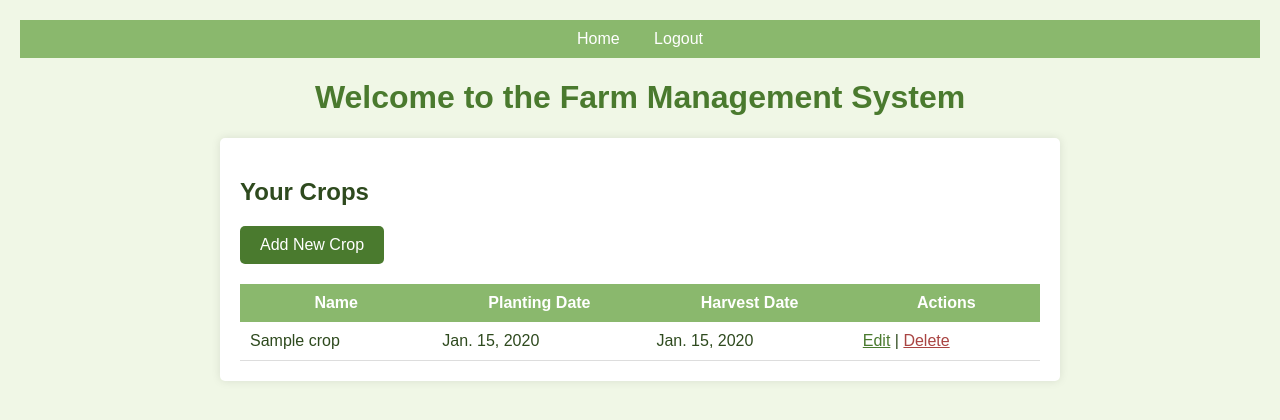
After one commit to namirayounus/FMSP, a Django app: page /crops/ in a window 1280 px wide. The commit adds this page. Shown: the top 420 px of the page. Run offline with Django 5.2, Linux system fonts and the light colour scheme; a user stored in the database is signed in; tables that the repository leaves empty hold one stand-in row (values such as "Sample post"); parts of the project's set-up code (start-up, migrations or seed data) failed here and were passed over.

Commit message:
Step 5: Add Crop model and CRUD functionality

```diff
--- a/farm/admin.py
+++ b/farm/admin.py
@@ -1,4 +1,5 @@
 from django.contrib import admin
-from .models import Task
+from .models import Task, Crop
 
 admin.site.register(Task)
+admin.site.register(Crop)
--- a/farm/models.py
+++ b/farm/models.py
@@ -10,3 +10,14 @@ class Task(models.Model):
 
     def __str__(self):
         return self.description
+
+class Crop(models.Model):
+    user = models.ForeignKey(User, on_delete=models.CASCADE)
+    name = models.CharField(max_length=100)
+    planting_date = models.DateField()
+    harvest_date = models.DateField()
+    notes = models.TextField(blank=True, null=True)
+    created_at = models.DateTimeField(auto_now_add=True)
+
+    def __str__(self):
+        return self.name
--- /dev/null
+++ b/farm/templates/farm/crop_list.html
@@ -0,0 +1,29 @@
+{% extends 'farm/base.html' %}
+
+{% block content %}
+    <h2>Your Crops</h2>
+    <a href="{% url 'farm:crop_create' %}" style="display: inline-block; background-color: #4a7a2e; color: white; padding: 10px 20px; border-radius: 5px; text-decoration: none; margin-bottom: 20px;">Add New Crop</a>
+    {% if crops %}
+        <table style="width: 100%; border-collapse: collapse;">
+            <tr style="background-color: #8ab86d; color: white;">
+                <th style="padding: 10px;">Name</th>
+                <th style="padding: 10px;">Planting Date</th>
+                <th style="padding: 10px;">Harvest Date</th>
+                <th style="padding: 10px;">Actions</th>
+            </tr>
+            {% for crop in crops %}
+                <tr style="border-bottom: 1px solid #ddd;">
+                    <td style="padding: 10px;">{{ crop.name }}</td>
+                    <td style="padding: 10px;">{{ crop.planting_date }}</td>
+                    <td style="padding: 10px;">{{ crop.harvest_date }}</td>
+                    <td style="padding: 10px;">
+                        <a href="{% url 'farm:crop_update' crop.id %}" style="color: #4a7a2e;">Edit</a> |
+                        <a href="{% url 'farm:crop_delete' crop.id %}" style="color: #a94442;">Delete</a>
+                    </td>
+                </tr>
+            {% endfor %}
+        </table>
+    {% else %}
+        <p>No crops yet. Start by adding one!</p>
+    {% endif %}
+{% endblock %}
--- a/farm/templates/farm/home.html
+++ b/farm/templates/farm/home.html
@@ -3,6 +3,7 @@
 {% block content %}
     {% if user.is_authenticated %}
         <p>Hello, {{ user.username }}! Manage your farm with ease.</p>
+        <p><a href="{% url 'farm:crop_list' %}" style="color: #4a7a2e;">View Your Crops</a></p>
         <h2>Your Farm Tasks</h2>
         <a href="{% url 'farm:task_create' %}" style="display: inline-block; background-color: #4a7a2e; color: white; padding: 10px 20px; border-radius: 5px; text-decoration: none; margin-bottom: 20px;">Add New Task</a>
         {% if tasks %}
--- a/farm/urls.py
+++ b/farm/urls.py
@@ -9,4 +9,8 @@ urlpatterns = [
     path('task/new/', views.task_create, name='task_create'),
     path('task/<int:task_id>/update/', views.task_update, name='task_update'),
     path('task/<int:task_id>/delete/', views.task_delete, name='task_delete'),
+    path('crops/', views.crop_list, name='crop_list'),
+    path('crop/new/', views.crop_create, name='crop_create'),
+    path('crop/<int:crop_id>/update/', views.crop_update, name='crop_update'),
+    path('crop/<int:crop_id>/delete/', views.crop_delete, name='crop_delete'),
 ]
--- a/farm/views.py
+++ b/farm/views.py
@@ -2,8 +2,8 @@ from django.shortcuts import render, redirect
 from django.contrib.auth.forms import UserCreationForm
 from django.contrib.auth import login, logout
 from django.contrib.auth.decorators import login_required
-from .models import Task
-from .forms import TaskForm
+from .models import Task, Crop
+from .forms import TaskForm, CropForm
 
 def home(request):
     if request.user.is_authenticated:
@@ -59,3 +59,41 @@ def task_delete(request, task_id):
         task.delete()
         return redirect('farm:home')
     return render(request, 'farm/task_confirm_delete.html', {'task': task})
+
+@login_required
+def crop_list(request):
+    crops = Crop.objects.filter(user=request.user)
+    return render(request, 'farm/crop_list.html', {'crops': crops})
+
+@login_required
+def crop_create(request):
+    if request.method == 'POST':
+        form = CropForm(request.POST)
+        if form.is_valid():
+            crop = form.save(commit=False)
+            crop.user = request.user
+            crop.save()
+            return redirect('farm:crop_list')
+    else:
+        form = CropForm()
+    return render(request, 'farm/crop_form.html', {'form': form, 'action': 'Create'})
+
+@login_required
+def crop_update(request, crop_id):
+    crop = Crop.objects.get(id=crop_id, user=request.user)
+    if request.method == 'POST':
+        form = CropForm(request.POST, instance=crop)
+        if form.is_valid():
+            form.save()
+            return redirect('farm:crop_list')
+    else:
+        form = CropForm(instance=crop)
+    return render(request, 'farm/crop_form.html', {'form': form, 'action': 'Update'})
+
+@login_required
+def crop_delete(request, crop_id):
+    crop = Crop.objects.get(id=crop_id, user=request.user)
+    if request.method == 'POST':
+        crop.delete()
+        return redirect('farm:crop_list')
+    return render(request, 'farm/crop_confirm_delete.html', {'crop': crop})
```
Also changed, not shown: farm/forms.py (+9 -0 lines), farm/templates/farm/crop_confirm_delete.html (added, +11 -0 lines), farm/templates/farm/crop_form.html (added, +10 -0 lines), farm/migrations/0002_crop.py (added).
